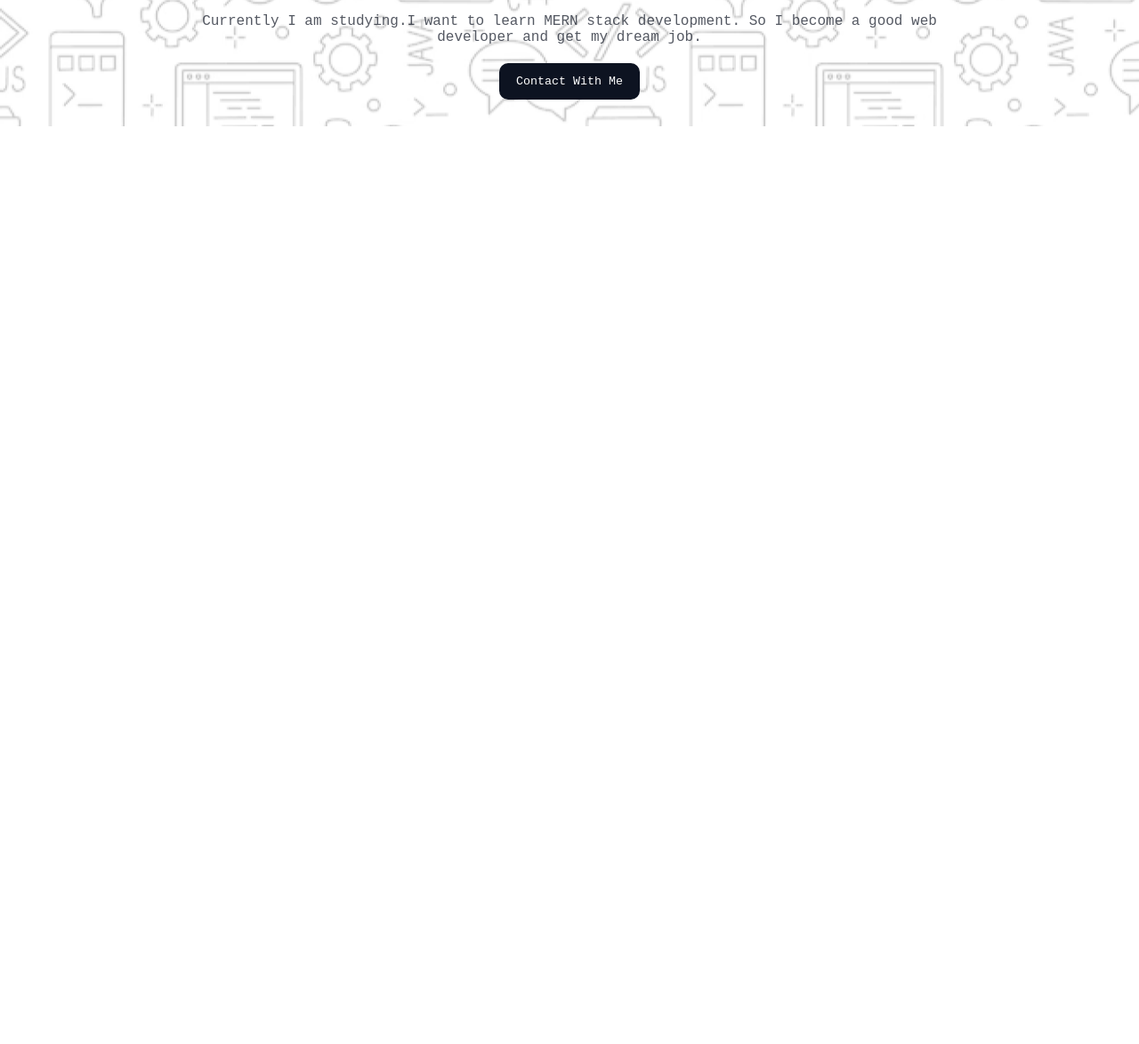
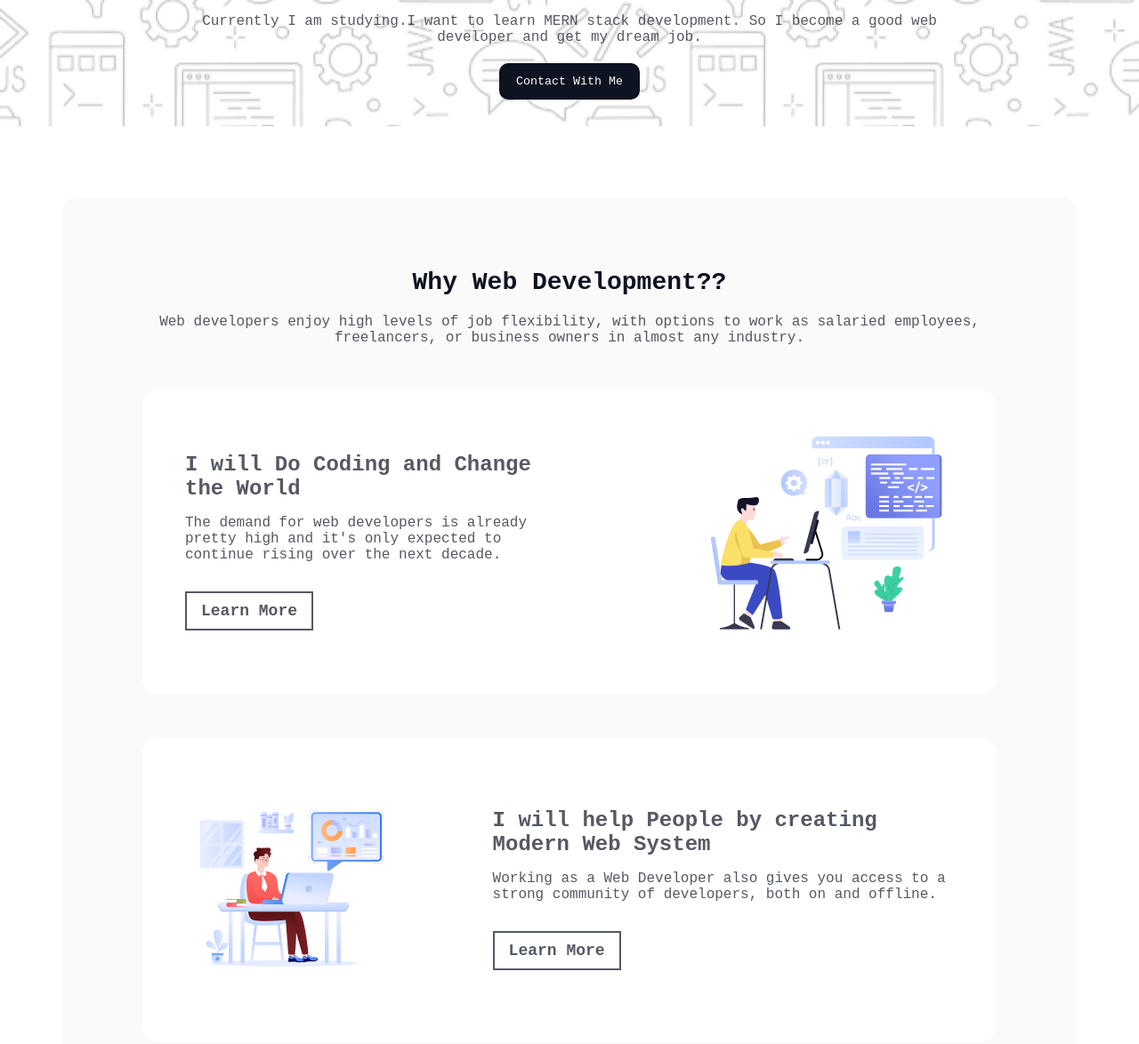
Before and after one commit to emon-hossain1001/Reset-Batch-9-Assignment-1, a plain HTML site: page index.html in a window 1280 px wide. Shown: the part 500-1674 px from the top of the page at 89% size. Before the commit the page ends 800 px from the top, so only its background shows below. Drawn offline with Linux system fonts and the light colour scheme; a web font is replaced by a local one.

Commit message:
started the main section

```diff
--- a/index.html
+++ b/index.html
@@ -25,5 +25,48 @@
              </div>
          </div>
     </header>
+    <main>
+        <!-- Objective section -->
+        <section>
+            <div class="obj-container primary-color">
+                <h2 class="text-center obj-title">Why Web Development??</h2>
+                <p class="common-info text-center">Web developers enjoy high levels of job flexibility, with options to work as salaried employees, freelancers, or business owners in almost any industry.</p>
+
+                <!-- card 1 -->
+                 <div class="card-obj margin-bottom-50 margin-top-50">
+                    <div class="card-content width-50">
+                        <h3 class="card-obj-title">I will Do Coding and Change the World</h3>
+                        <p class="common-info">The demand for web developers is already pretty high and it's only expected to continue rising over the next decade.</p>
+                        <button class="btn-learn-more">Learn More</button>
+                    </div>
+                    <div class="card-img">
+                        <img src="./assets/Layer_1.png" alt="image">
+                    </div>
+                 </div>
+                <!-- card 2 -->
+                 <div class="card-obj row-reverse margin-bottom-50">
+                    <div class="card-content width-60">
+                        <h3 class="card-obj-title">I will help People by creating Modern Web System</h3>
+                        <p class="common-info">Working as a Web Developer also gives you access to a strong community of developers, both on and offline.</p>
+                        <button class="btn-learn-more">Learn More</button>
+                    </div>
+                    <div class="card-img">
+                        <img src="./assets/Group 3.png" alt="image">
+                    </div>
+                 </div>
+                <!-- card 3 -->
+                 <div class="card-obj">
+                    <div class="card-content width-60">
+                        <h3 class="card-obj-title">I will Do Coding and Change the World</h3>
+                        <p class="common-info">The demand for web developers is already pretty high and it's only expected to continue rising over the next decade.</p>
+                        <button class="btn-learn-more">Learn More</button>
+                    </div>
+                    <div class="card-img">
+                        <img src="./assets/Group 4.png" alt="image">
+                    </div>
+                 </div>
+            </div>
+         </section>
+    </main>
 </body>
 </html>
--- a/style.css
+++ b/style.css
@@ -100,3 +100,46 @@
     background-color: lightgrey;
     color: rgb(13, 19, 33);
 }
+
+/* main section */
+main{
+    max-width: 1140px;
+    margin: 80px auto;
+}
+.obj-container{
+    background: rgba(13, 19, 33, 0.02);
+    padding: 80px 90px;
+    border-radius: 16px;
+}
+.obj-title{
+    font-size: 28px;
+    font-weight: 700;
+    margin-bottom: 20px;
+}
+
+/* obj section */
+.card-obj{
+    background: #ffffff;
+    border-radius: 16px;
+    padding: 48px;
+    display: flex;
+    justify-content: space-between;
+    align-items: center;
+}
+
+.card-obj-title{
+    color: rgba(13, 19, 33, 0.7);
+    font-size: 24px;
+    font-weight: 700;
+    margin-bottom: 16px;
+}
+.btn-learn-more{
+    background: transparent;
+    padding: 10px 16px;
+    cursor: pointer;
+    border: 2px solid rgba(13, 19, 33, 0.7);
+    font-size: 18px;
+    font-weight: 600;
+    color: rgba(13, 19, 33, 0.7);
+    margin-top: 12px;
+}
```
